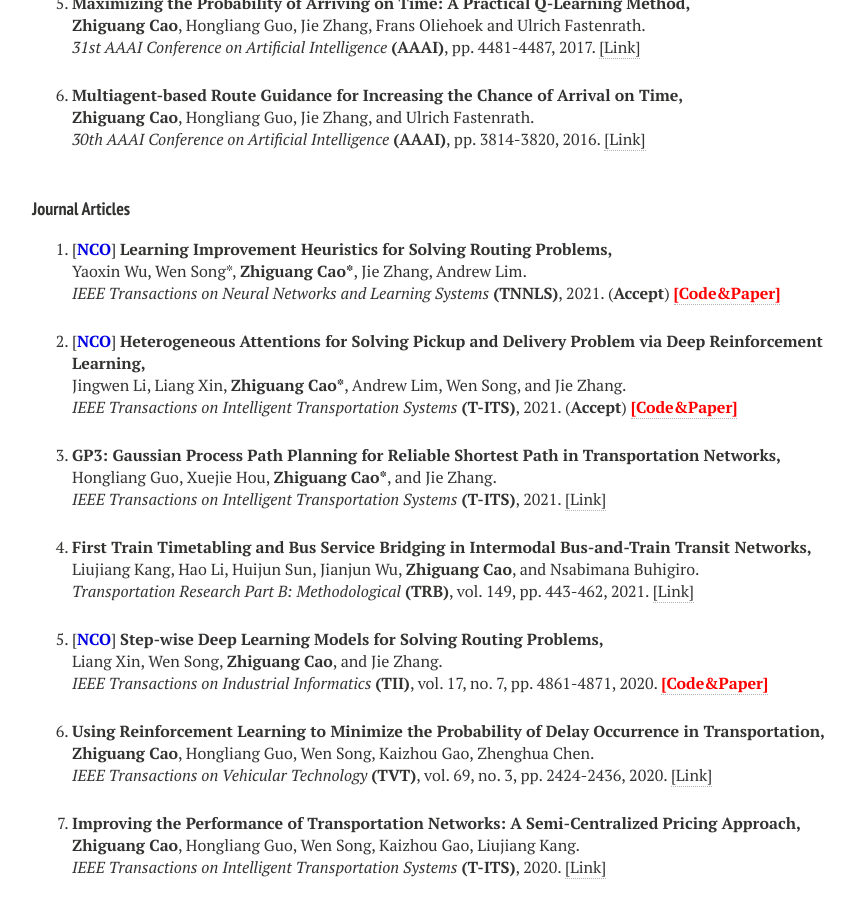
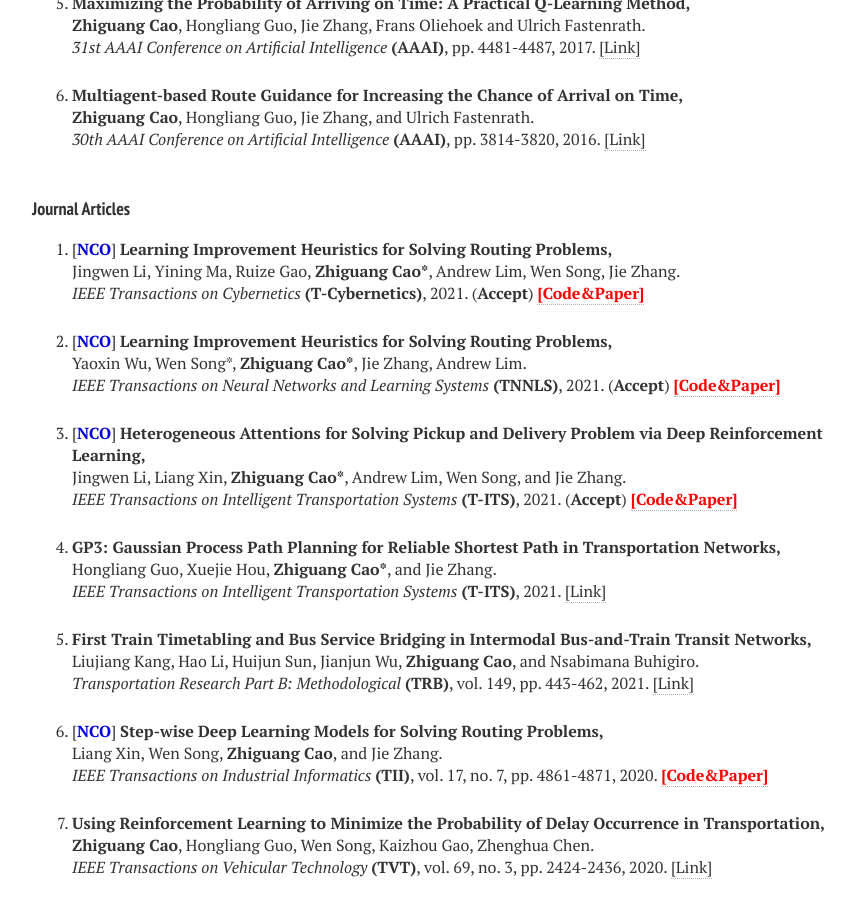
Before and after one commit to zhiguangcaosg/zhiguangcaosg.github.io, a Jekyll site: the page built from publications.md, in a window 1280 px wide and 900 px high, scrolled down 639 px. Shown: the whole window, without its empty margins (288-1143 px from the left). Built offline with Jekyll 4.4.1, drawn with Linux system fonts in a browser that asks for light colours; nearby versions of some CDN libraries.

Commit message:
Update publications.html

```diff
--- a/_layouts/publications.html
+++ b/_layouts/publications.html
@@ -207,6 +207,13 @@ div.bibtex pre { font-size: 75%; overflow: auto;  width: 100%; padding: 0em 0em;
 <ul style="padding-left:0px;">
 <ol >
 
+<li>
+<p>
+[<font color="#0000E3"><b>NCO</b></font>] <b>Learning Improvement Heuristics for Solving Routing Problems,</b>
+<br>Jingwen Li, Yining Ma, Ruize Gao, <b>Zhiguang Cao*</b>, Andrew Lim, Wen Song, Jie Zhang.<br>
+<i>IEEE Transactions on Cybernetics</i> <b>(T-Cybernetics)</b>, 2021. (<b>Accept</b>) <a href="https://github.com/Demon0312/HCVRP_DRL"  target="_blank"> <font color="#FF0000"><b>[Code&Paper]</b> </font></a>
+</p>
+</li>
 
 <li>
 <p>
```
